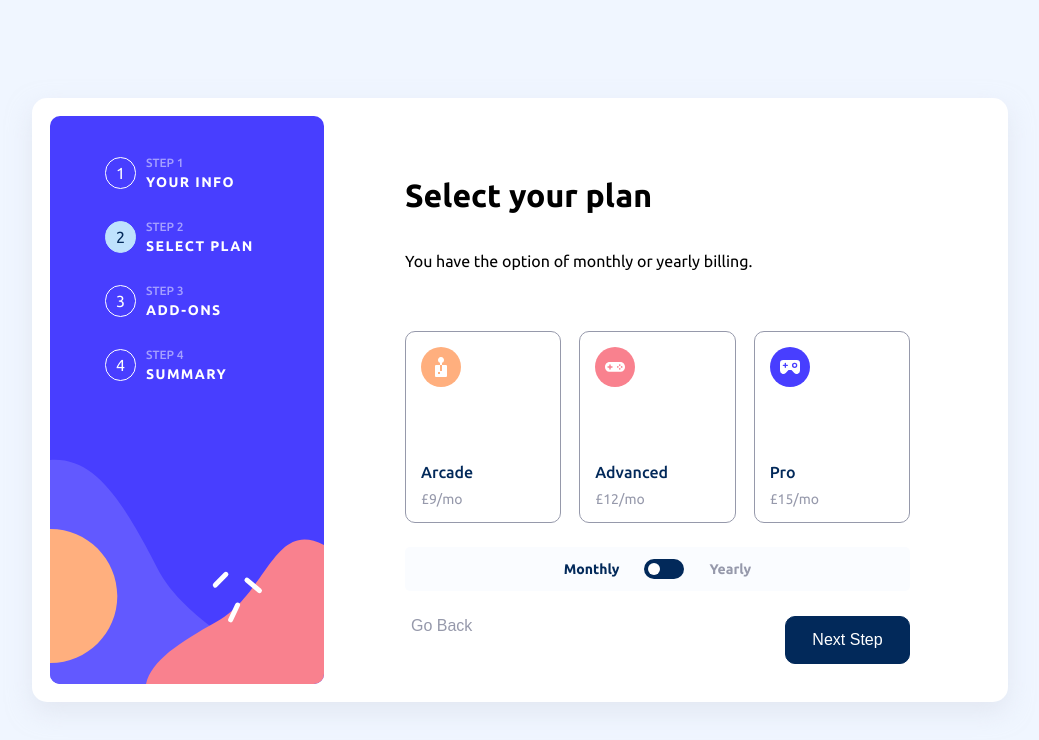
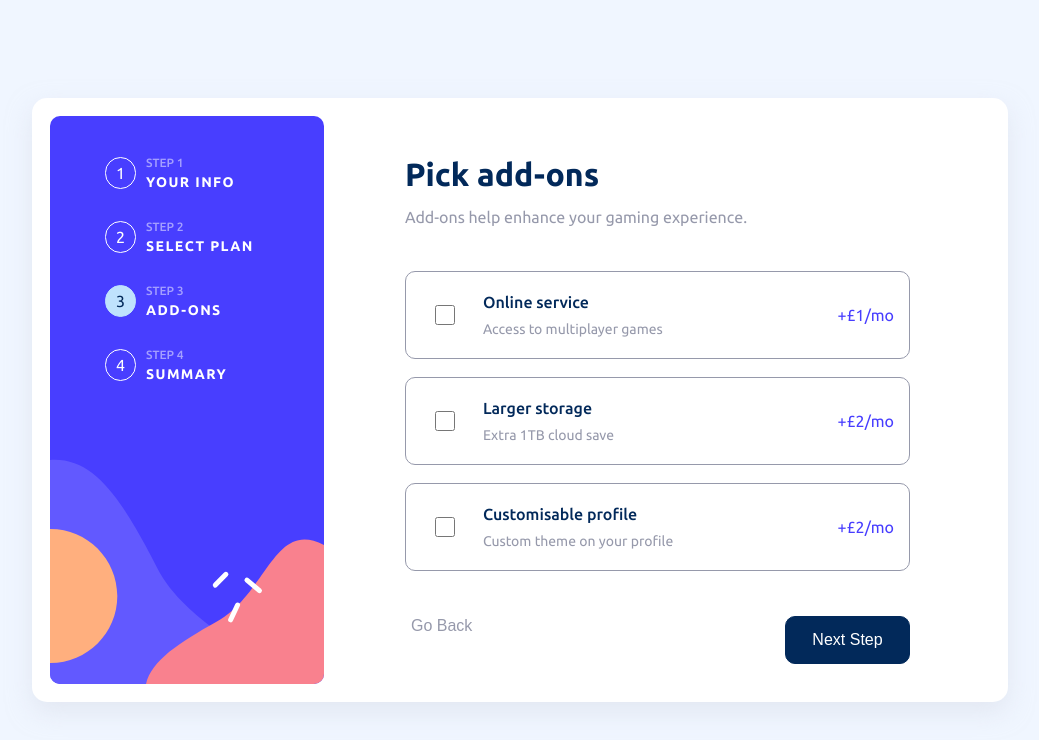
Before and after one commit to siccoo/clan-fe-test, a React (Create React App) app in the folder multi-step-form/: page /add-ons in a window 1280 px wide. Shown: the top 740 px of the page, without its empty margins (120-1159 px from the left). Built offline with nearby package versions, Linux system fonts and the light colour scheme; the HTML template or start-up script is replaced by a standard one.

Commit message:
step3 ui updates completed

```diff
--- a/multi-step-form/src/App.js
+++ b/multi-step-form/src/App.js
@@ -1,10 +1,16 @@
-// import {BrowserRouter, Routes, Route} from "react-router-dom";
-import { StepTwo } from "./pages";
+import { BrowserRouter, Routes, Route } from "react-router-dom";
+import { StepOne, StepTwo, StepThree } from "./pages";
 
 function App() {
   return (
     <div className="mainOuterDiv">
-      <StepTwo />
+      <BrowserRouter>
+        <Routes>
+          <Route path="/" element={<StepOne />} />
+          <Route path="/select-plan" element={<StepTwo />} />
+          <Route path="/add-ons" element={<StepThree />} />
+        </Routes>
+      </BrowserRouter>
     </div>
   );
 }
--- a/multi-step-form/src/index.css
+++ b/multi-step-form/src/index.css
@@ -20,7 +20,7 @@
 body {
   background-color: var(--magnolia);
   margin: 0;
-  font-family: 'Ubuntu', sans-serif;
+  font-family: "Ubuntu", sans-serif;
 }
 
 .mainOuterDiv {
@@ -463,6 +463,78 @@ input:checked + .slider:before {
 }
 
 /******************************************/
+/* Step3 Page */
+.addOnOptionContainer {
+  display: flex;
+  flex-direction: column;
+  margin-top: 30px;
+  margin-bottom: auto;
+}
+
+.addOn:first-of-type {
+  margin-top: 0;
+}
+
+.addOn {
+  border: 1px solid var(--cool_gray);
+  border-radius: 10px;
+  padding: 15px;
+  margin-top: 18px;
+  display: flex;
+  justify-content: space-between;
+  cursor: pointer;
+  align-items: center;
+}
+
+.addOn:hover {
+  border: 1px solid var(--purplish_blue);
+}
+
+.addOn.active {
+  border: 1px solid var(--purplish_blue);
+  background-color: var(--alabaster);
+}
+
+.checkboxContainer {
+  margin: 15px 25px 15px 10px;
+}
+
+.checkbox {
+  width: 20px;
+  height: 20px;
+}
+
+.checkbox:checked {
+  accent-color: var(--purplish_blue);
+}
+
+.addOnTextContainer {
+  margin-right: auto;
+  display: flex;
+  flex-direction: column;
+  justify-content: center;
+}
+
+.addOnName {
+  font-size: 16px;
+  color: var(--marine_blue);
+  font-weight: 500;
+  margin: 0 0 10px 0;
+}
+
+.addOnSubText {
+  font-size: 14px;
+  color: var(--cool_gray);
+  font-weight: 400;
+  margin: 0 0 0 0;
+}
+
+.addOnMonthlyPrice,
+.addOnYearlyPrice {
+  color: var(--purplish_blue);
+}
+
+/******************************************/
 @media screen and (max-width: 992px) {
   .mobileTopBar {
     display: block;
@@ -521,6 +593,21 @@ input:checked + .slider:before {
   }
 
   /******************************************/
+  /* Step3 Page */
+  .checkboxContainer {
+    margin: 5px 15px 5px 0;
+  }
+  .addOnName {
+    font-size: 14px;
+  }
+
+  .addOnSubText,
+  .addOnMonthlyPrice,
+  .addOnYearlyPrice {
+    font-size: 12px;
+  }
+
+  /******************************************/
 
   .desktopBtnContainer {
     display: none;
--- a/multi-step-form/src/pages/StepThree/index.jsx
+++ b/multi-step-form/src/pages/StepThree/index.jsx
@@ -2,7 +2,156 @@ import React from 'react'
 
 const StepThree = () => {
   return (
-    <div>Welcome to Step Three</div>
+    <>
+      <div className="mobileTopBar">
+        <div className="mobileTopBarContainer">
+          <span className="numberCircle">1</span>
+          <span className="numberCircle">2</span>
+          <span className="numberCircle active">3</span>
+          <span className="numberCircle">4</span>
+        </div>
+      </div>
+      <div className="mainContainer">
+        <div className="desktopSideBar">
+          <div className="desktopSideBarContainer">
+            <div className="step1Container">
+              <span className="numberCircle">1</span>
+              <div className="desktopSideBarTextContainer">
+                <p className="desktopSideBarHeader">step 1</p>
+                <p className="desktopSideBarText">your info</p>
+              </div>
+            </div>
+            <div className="step2Container">
+              <span className="numberCircle">2</span>
+              <div className="desktopSideBarTextContainer">
+                <p className="desktopSideBarHeader">step 2</p>
+                <p className="desktopSideBarText">select plan</p>
+              </div>
+            </div>
+            <div className="step3Container">
+              <span className="numberCircle active">3</span>
+              <div className="desktopSideBarTextContainer">
+                <p className="desktopSideBarHeader">step 3</p>
+                <p className="desktopSideBarText">add-ons</p>
+              </div>
+            </div>
+            <div className="step4Container">
+              <span className="numberCircle">4</span>
+              <div className="desktopSideBarTextContainer">
+                <p className="desktopSideBarHeader">step 4</p>
+                <p className="desktopSideBarText">summary</p>
+              </div>
+            </div>
+          </div>
+        </div>
+        <div className="mainContent">
+          <div className="addOnsContainer">
+            <h1 className="step1Header">Pick add-ons</h1>
+            <p className="step1SubText">
+              Add-ons help enhance your gaming experience.
+            </p>
+
+            <div className="addOnOptionContainer">
+              <label
+                className="addOn onlineService"
+                htmlFor="onlineServiceCheckbox"
+              >
+                <div className="checkboxContainer">
+                  <input
+                    type="checkbox"
+                    id="onlineServiceCheckbox"
+                    className="checkbox"
+                  ></input>
+                </div>
+                <div className="addOnTextContainer">
+                  <p className="addOnName">Online service</p>
+                  <p className="addOnSubText">Access to multiplayer games</p>
+                </div>
+                <p
+                  className="addOnMonthlyPrice"
+                >
+                  +£1/mo
+                </p>
+                <p
+                  className="addOnYearlyPrice hide"
+                >
+                  +£10/yr
+                </p>
+              </label>
+              <label
+                className="addOn largerStorage"
+                htmlFor="largerStorageCheckbox"
+              >
+                <div className="checkboxContainer">
+                  <input
+                    type="checkbox"
+                    id="largerStorageCheckbox"
+                    className="checkbox"
+                  ></input>
+                </div>
+                <div className="addOnTextContainer">
+                  <p className="addOnName">Larger storage</p>
+                  <p className="addOnSubText">Extra 1TB cloud save</p>
+                </div>
+                <p
+                  className="addOnMonthlyPrice"
+                >
+                  +£2/mo
+                </p>
+                <p
+                  className="addOnYearlyPrice hide"
+                >
+                  +£20/yr
+                </p>
+              </label>
+              <label
+                className="addOn customisableProfile"
+                htmlFor="customisableProfileCheckbox"
+              >
+                <div className="checkboxContainer">
+                  <input
+                    type="checkbox"
+                    id="customisableProfileCheckbox"
+                    className="checkbox"
+                  ></input>
+                </div>
+                <div className="addOnTextContainer">
+                  <p className="addOnName">Customisable profile</p>
+                  <p className="addOnSubText">Custom theme on your profile</p>
+                </div>
+                <p
+                  className="addOnMonthlyPrice"
+                >
+                  +£2/mo
+                </p>
+                <p
+                  className="addOnYearlyPrice hide"
+                >
+                  +£20/yr
+                </p>
+              </label>
+            </div>
+
+            <div className="desktopBtnContainer">
+              <a href="/select-plan">
+                <button className="desktopBackBtn">Go Back</button>
+              </a>
+              <a href="/summary">
+                <button className="desktopNextStepBtn">Next Step</button>
+              </a>
+            </div>
+          </div>
+        </div>
+      </div>
+      <div className="mobileBottomBar">
+        <a href="/select-plan">
+          <button className="mobileBackBtn">Go Back</button>
+        </a>
+        <a href="/summary">
+          <button className="mobileNextStepBtn">Next Step</button>
+        </a>
+      </div>
+    </>
   )
 }
 
```
